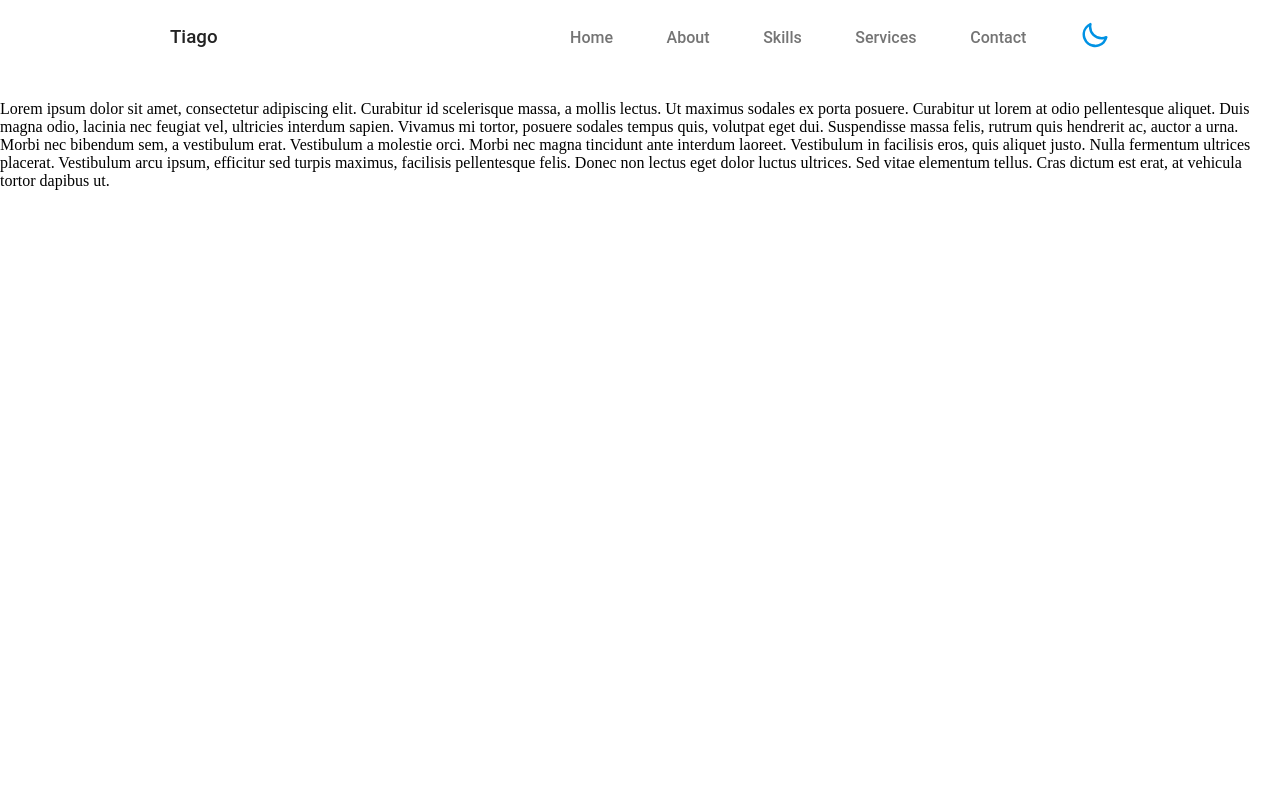
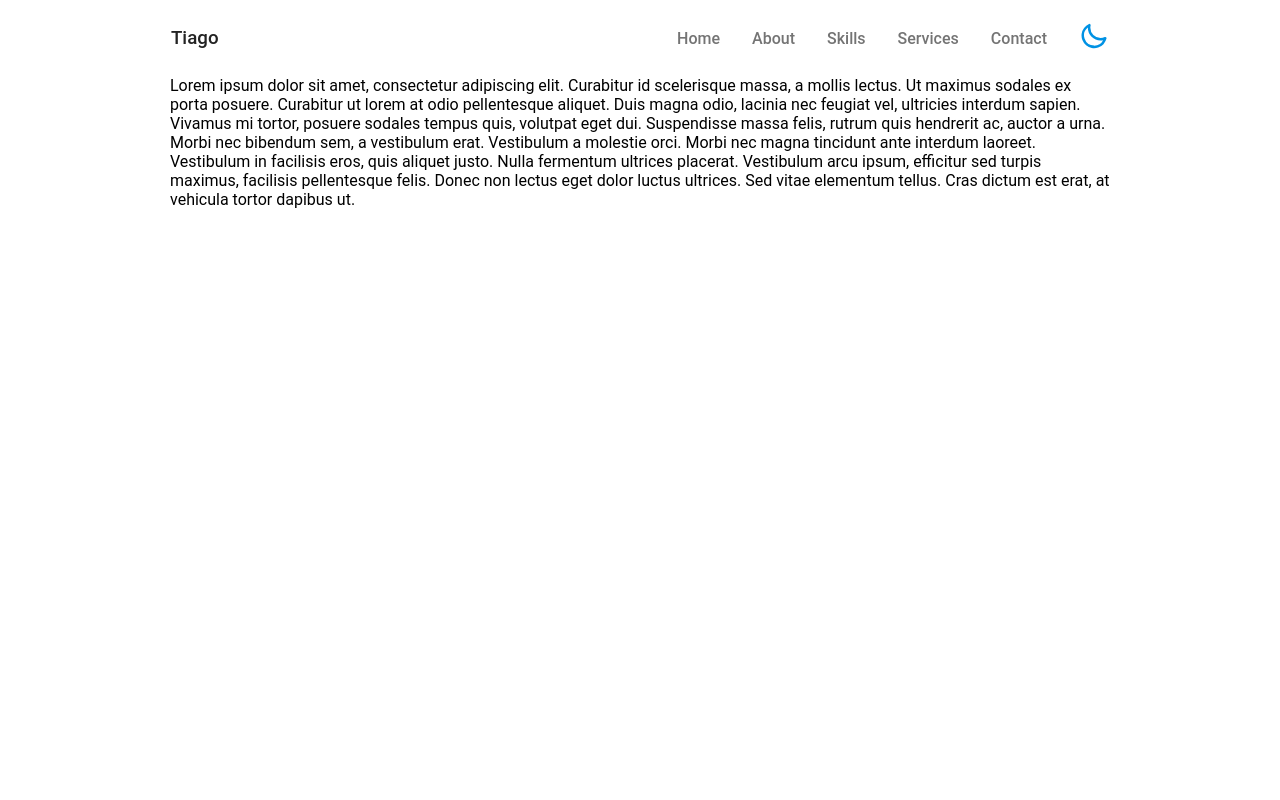
Before and after one commit to TiagoMontes/Portfolio, a Next.js app: page / in a window 1280 px wide. Shown: the top 800 px of the page. Built offline with nearby package versions, Linux system fonts and the light colour scheme.

Commit message:
config sass in the project

```diff
--- a/next.config.js
+++ b/next.config.js
@@ -1,6 +1,13 @@
 /** @type {import('next').NextConfig} */
+
+const path = require('path')
+
+
 const nextConfig = {
   reactStrictMode: true,
+  sassOptions: {
+    includePaths: [path.join(__dirname, 'styles')]
+  }
 }
 
 module.exports = nextConfig
--- a/package.json
+++ b/package.json
@@ -19,5 +19,8 @@
     "react": "18.2.0",
     "react-dom": "18.2.0",
     "typescript": "4.9.4"
+  },
+  "devDependencies": {
+    "sass": "^1.57.1"
   }
 }
--- a/src/components/Header/Header.module.css
+++ /dev/null
@@ -1,51 +0,0 @@
-.navbar{
-    display: flex;
-    align-items: center;
-    justify-content: space-between;
-
-    font-size: 16px;
-    font-family: 'Roboto';
-    font-style: normal;
-    min-width: 990px;
-    padding: 20px 170px;
-    width: 100%;
-    top: 0;
-
-    margin-bottom: 300px;
-
-    position: fixed;
-    background-color: #fff;
-}
-
-.name{
-    display: flex;
-    font-weight: 500;
-    color: #232323;
-    min-width: 51px;
-}
-
-.navLinks{
-    display: flex;
-    justify-content: space-between;
-    align-items: center;
-
-
-    list-style: none;
-    min-width: 540px;
-    font-weight: 500;
-}
-
-.navLinks a{
-    text-decoration: none;
-    color: #747474;
-}
-
-.navLinks a:hover {
-    text-decoration: none;
-    color: #0e0e0e;
-}
-
-.navLinks img{
-    height: 30px;
-    width: 30px;
-}
--- /dev/null
+++ b/src/components/Header/Header.module.scss
@@ -0,0 +1,78 @@
+@import '/src/styles/mixins';
+
+
+// colors
+$color-primary: #747474;
+$color-secundary: #232323;
+
+// background Color
+$background-light: #fff;
+
+
+.navbar{
+    display: flex;
+    align-items: center;
+    justify-content: space-between;
+
+    font-size: 16px;
+    font-style: normal;
+
+    padding: 20px 170px;
+    min-width: 100%;
+    top: 0;
+
+    margin-bottom: 300px;
+
+    position: fixed;
+    background: rgba(255, 255, 255, 0.650);
+    backdrop-filter: blur(3px);
+    -webkit-backdrop-filter: blur(9px);
+    border: 1px solid rgba(255, 255, 255, 0.18);
+}
+
+.name{
+    display: flex;
+    font-weight: 500;
+    color: $color-secundary;
+}
+
+.navLinks{
+    display: flex;
+    justify-content: space-between;
+    align-items: center;
+
+
+    gap: 32px;
+    list-style: none;
+    font-weight: 500;
+}
+
+.navLinks{
+    a{
+        text-decoration: none;
+        color: $color-primary;
+    }
+}
+
+.navLinks{
+    a:hover{
+        text-decoration: none;
+        color: #0e0e0e;
+    }
+}
+
+.navLinks{
+    img{
+        height: 30px;
+        width: 30px;
+    }
+}
+
+@include mobile(){
+    .navLinks{
+        a{
+            color: #000;
+        }
+
+    }
+}
--- a/src/components/Header/index.tsx
+++ b/src/components/Header/index.tsx
@@ -1,4 +1,4 @@
-import styles from './Header.module.css'
+import styles from './Header.module.scss'
 import moon from '../../../public/moon.svg'
 import Image from 'next/image'
 import Link from 'next/link'
--- a/src/pages/index.tsx
+++ b/src/pages/index.tsx
@@ -1,7 +1,5 @@
 import Head from 'next/head'
-import Image from 'next/image'
 import { Inter } from '@next/font/google'
-import styles from '@/styles/Home.module.css'
 import { Header } from '@/components/Header'
 
 const inter = Inter({ subsets: ['latin'] })
@@ -19,7 +17,7 @@ export default function Home() {
         <Header />
       </>
 
-      <div className='Body'>
+      <div className='main'>
         <p className='paragrafo'>
             Lorem ipsum dolor sit amet, consectetur adipiscing elit. Curabitur id scelerisque massa, a mollis lectus. Ut maximus sodales ex porta posuere. Curabitur ut lorem at odio pellentesque aliquet. Duis magna odio, lacinia nec feugiat vel, ultricies interdum sapien. Vivamus mi tortor, posuere sodales tempus quis, volutpat eget dui. Suspendisse massa felis, rutrum quis hendrerit ac, auctor a urna. Morbi nec bibendum sem, a vestibulum erat. Vestibulum a molestie orci. Morbi nec magna tincidunt ante interdum laoreet. Vestibulum in facilisis eros, quis aliquet justo. Nulla fermentum ultrices placerat. Vestibulum arcu ipsum, efficitur sed turpis maximus, facilisis pellentesque felis. Donec non lectus eget dolor luctus ultrices. Sed vitae elementum tellus. Cras dictum est erat, at vehicula tortor dapibus ut.
         </p>
--- /dev/null
+++ b/src/styles/_mixins.scss
@@ -0,0 +1,5 @@
+@mixin mobile {
+    @media (max-width: 600px) {
+        @content;
+    }
+}
--- a/src/styles/globals.css
+++ b/src/styles/globals.css
@@ -3,12 +3,15 @@
   box-sizing: border-box;
   padding: 0;
   margin: 0;
+
+  font-family: 'Roboto';
 }
 
-.Body{
-  margin-top: 100px;
+.main{
+  margin-top: 76px;
 }
 
 .paragrafo{
   height: 100vh;
+  padding: 0 170px;
 }
```
Also changed, not shown: 1 other file (tests, documents, lock files or other folders).
